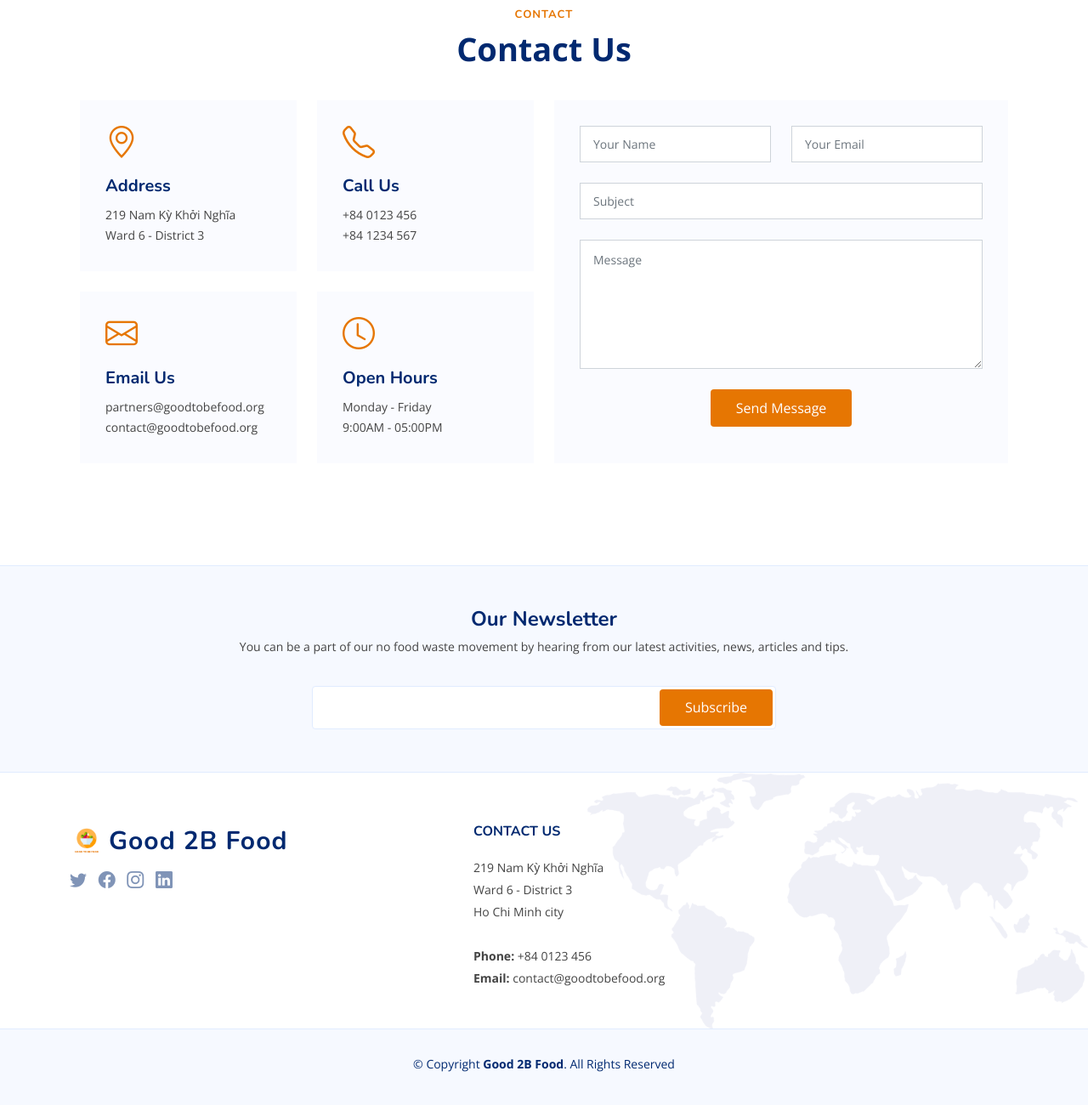
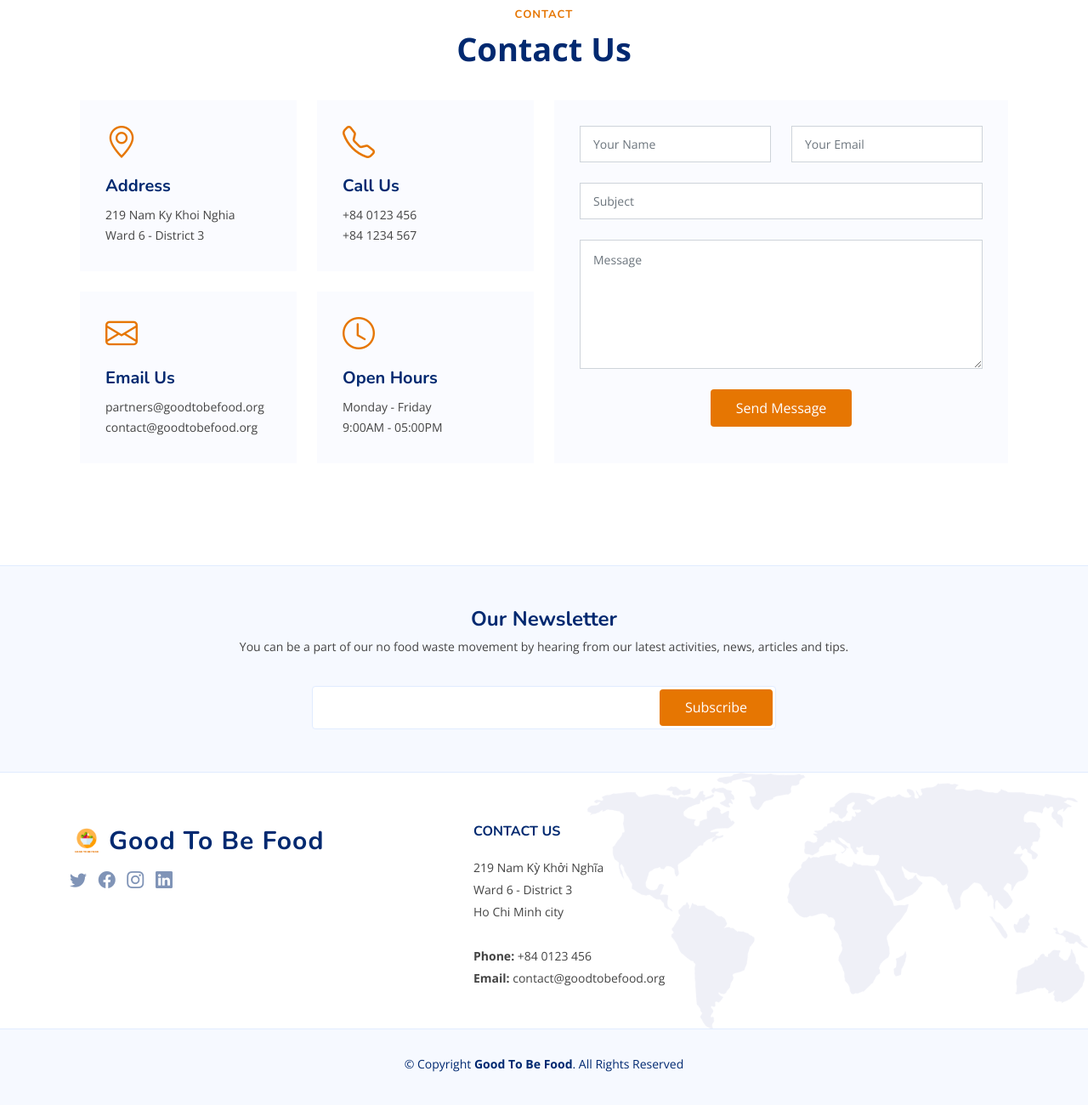
Before and after one commit to esvm4/G2BF, a plain HTML site: page index.html in a window 1280 px wide. Shown: the part 4231-5531 px from the top of the page at 85% size. Drawn offline with nearby package versions, Linux system fonts and the light colour scheme.

Commit message:
G2BF → Good To Be Food

```diff
--- a/index.html
+++ b/index.html
@@ -5,7 +5,7 @@
   <meta charset="utf-8">
   <meta content="width=device-width, initial-scale=1.0" name="viewport">
 
-  <title>Good 2B Food</title>
+  <title>Good To Be Food</title>
   <meta content="" name="description">
 
   <meta content="" name="keywords">
@@ -38,7 +38,7 @@
 
       <a href="index.html" class="logo d-flex align-items-center">
         <img src="assets/img/logo-G2BF.png" alt="">
-        <span>Good 2B Food</span>
+        <span>Good To Be Food</span>
       </a>
 
       <nav id="navbar" class="navbar">
@@ -875,7 +875,7 @@
                 <div class="info-box">
                   <i class="bi bi-geo-alt"></i>
                   <h3>Address</h3>
-                  <p>219 Nam Kỳ Khởi Nghĩa<br>Ward 6 - District 3</p>
+                  <p>219 Nam Ky Khoi Nghia<br>Ward 6 - District 3</p>
                 </div>
               </div>
               <div class="col-md-6">
@@ -970,7 +970,7 @@
           <div class="col-lg-5 col-md-12 footer-info">
             <a href="index.html" class="logo d-flex align-items-center">
               <img src="assets/img/logo.png" alt="">
-              <span>Good 2B Food</span>
+              <span>Good To Be Food</span>
             </a>
             <!-- <p>Cras fermentum odio eu feugiat lide par naso tierra. Justo eget nada terra videa magna derita valies darta donna mare fermentum iaculis eu non diam phasellus.</p> -->
             <div class="social-links mt-3">
@@ -998,7 +998,7 @@
 
     <div class="container">
       <div class="copyright">
-        &copy; Copyright <strong><span>Good 2B Food</span></strong>. All Rights Reserved
+        &copy; Copyright <strong><span>Good To Be Food</span></strong>. All Rights Reserved
       </div>
       <div class="credits">
       </div>
```
